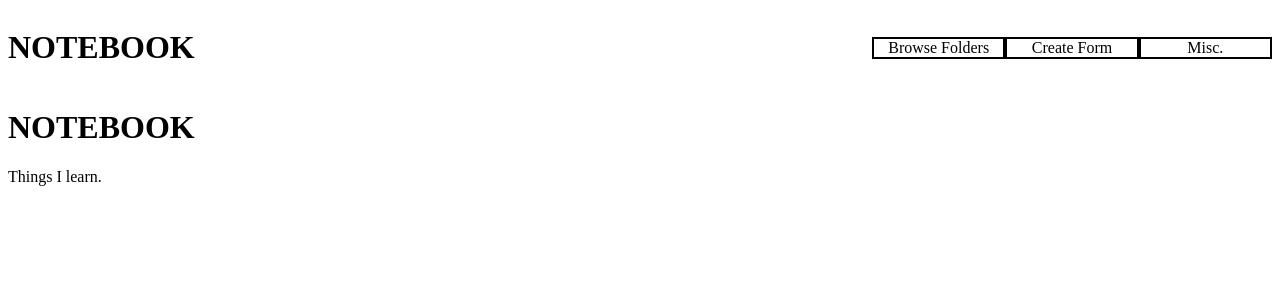
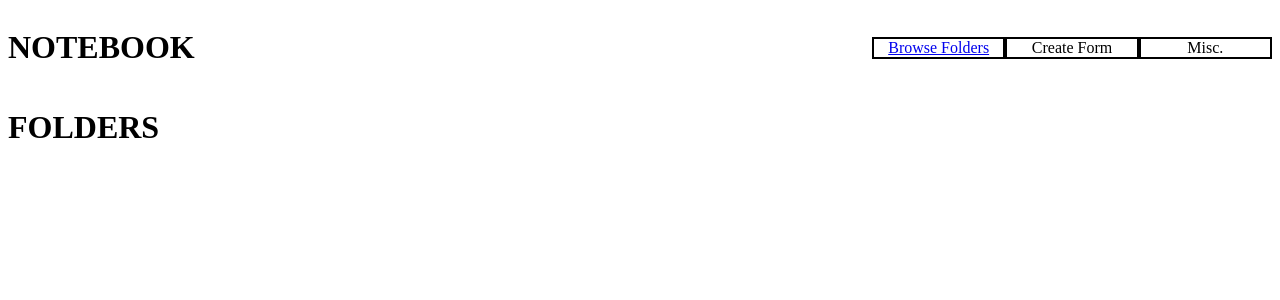
Before and after one commit to muuuy/notebook, a React (Vite) app in the folder client/: page /folders in a window 1280 px wide. Shown: the top 300 px of the page. Built offline with nearby package versions, Linux system fonts and the light colour scheme.

Commit message:
feat: added routers and some new pages

```diff
--- a/client/src/App.tsx
+++ b/client/src/App.tsx
@@ -1,6 +1,9 @@
 import { Navbar } from "./components/Navbar/Navbar";
+import { Folders } from "./components/Folders/Folders";
+import { Home } from "./components/Home/Home";
 
 import { useState } from "react";
+import { Route, Routes } from "react-router-dom";
 
 function App() {
   const [count, setCount] = useState(0);
@@ -9,8 +12,10 @@ function App() {
     <>
       <div>
         <Navbar />
-        <h1>NOTEBOOK</h1>
-        <p>Things I learn.</p>
+        <Routes>
+          <Route path="/" element={<Home />} />
+          <Route path="/folders" element={<Folders />} />
+        </Routes>
       </div>
     </>
   );
--- /dev/null
+++ b/client/src/components/Folders/Folders.tsx
@@ -0,0 +1,9 @@
+const Folders = () => {
+  return (
+    <div>
+      <h1>FOLDERS</h1>
+    </div>
+  );
+};
+
+export { Folders };
--- /dev/null
+++ b/client/src/components/Home/Home.tsx
@@ -0,0 +1,10 @@
+const Home = () => {
+  return (
+    <div>
+      <h1>NOTEBOOK</h1>
+      <p>Things I learn.</p>
+    </div>
+  );
+};
+
+export { Home };
--- a/client/src/components/Navbar/Navbar.tsx
+++ b/client/src/components/Navbar/Navbar.tsx
@@ -1,11 +1,15 @@
 import styles from "./Navbar.module.scss";
+
+import { Link } from "react-router-dom";
 
 const Navbar = () => {
   return (
     <div className={styles.navbar__container}>
       <h1>NOTEBOOK</h1>
       <ul className={styles.navbar__menu}>
-        <li>Browse Folders</li>
+        <li>
+          <Link to={"/folders"}>Browse Folders</Link>
+        </li>
         <li>Create Form</li>
         <li>Misc.</li>
       </ul>
--- a/client/src/main.tsx
+++ b/client/src/main.tsx
@@ -1,10 +1,13 @@
-import { StrictMode } from 'react'
-import { createRoot } from 'react-dom/client'
+import { StrictMode } from "react";
+import { createRoot } from "react-dom/client";
+import { BrowserRouter } from "react-router-dom";
 
-import App from './App.tsx'
+import App from "./App.tsx";
 
-createRoot(document.getElementById('root')!).render(
+createRoot(document.getElementById("root")!).render(
   <StrictMode>
-    <App />
-  </StrictMode>,
-)
+    <BrowserRouter>
+      <App />
+    </BrowserRouter>
+  </StrictMode>
+);
--- /dev/null
+++ b/package.json
@@ -0,0 +1,5 @@
+{
+  "dependencies": {
+    "react-router-dom": "^6.28.0"
+  }
+}
```
Also changed, not shown: client/src/components/TextForm/TextForm.tsx (added, +9 -0 lines), 1 other file (tests, documents, lock files or other folders).
